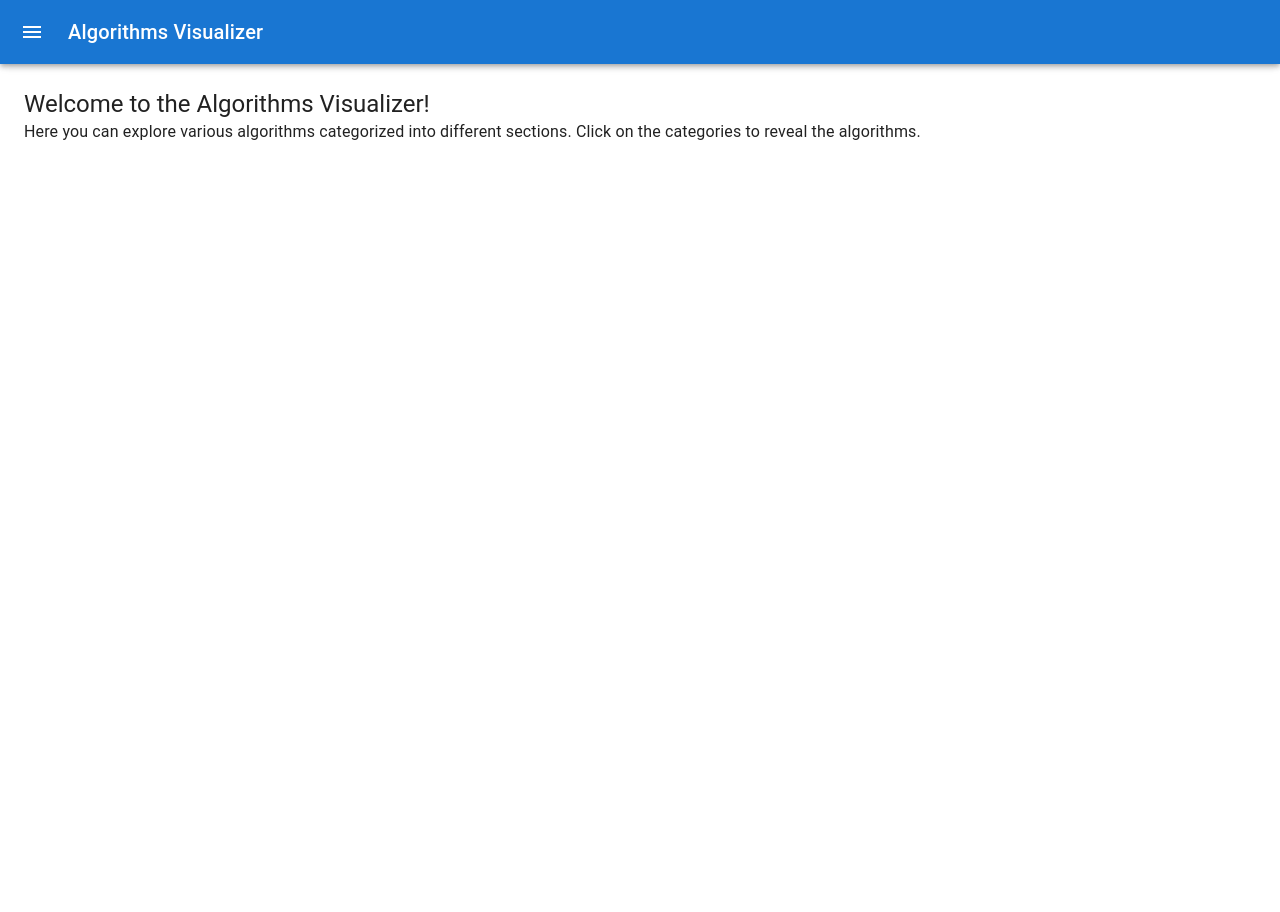
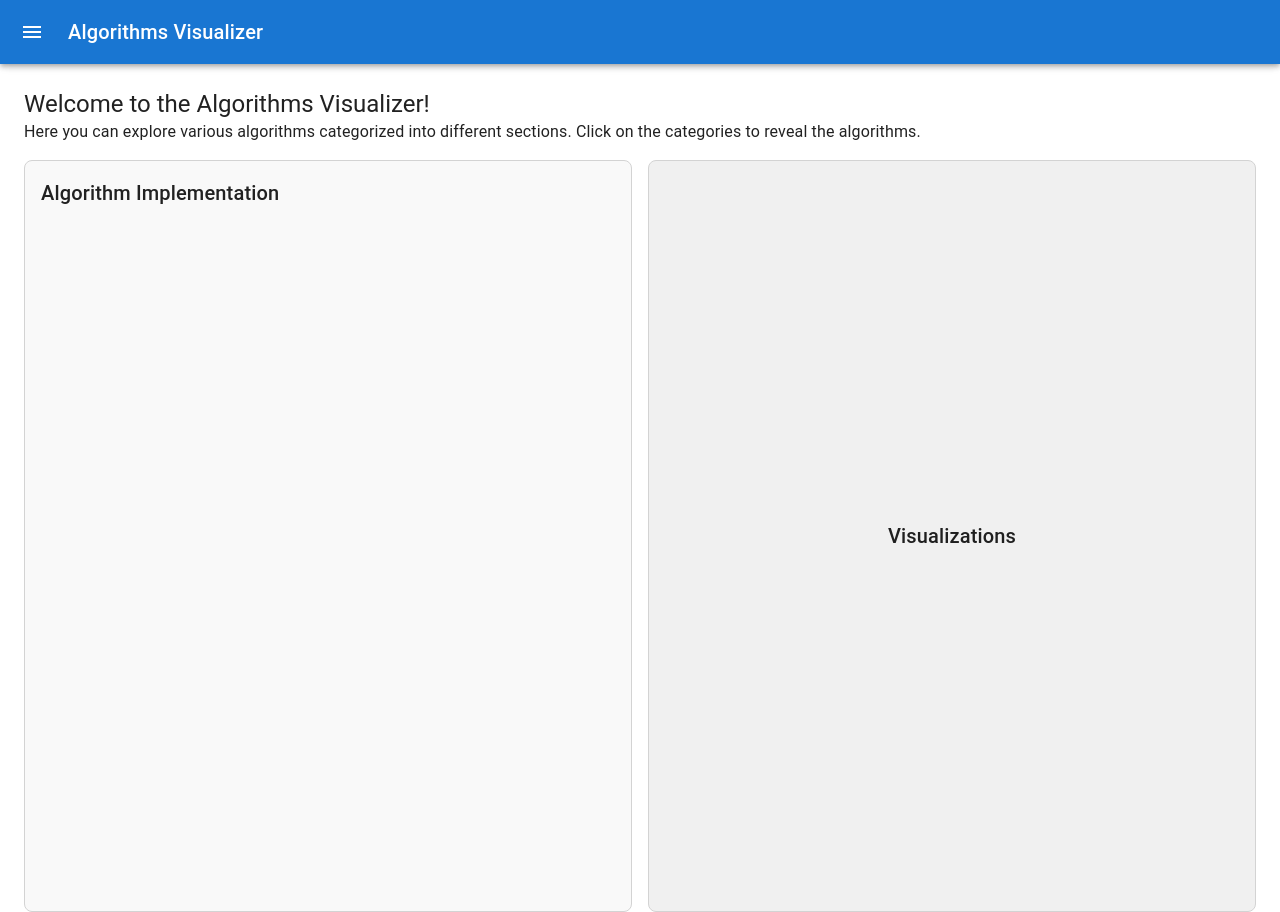
Before and after one commit to hamza-eljaouhari/algorithm-visualize, a React (Create React App) app: page / in a window 1280 px wide. Before the commit the page ends 800 px from the top, so only its background shows below. Built offline with nearby package versions, Linux system fonts and the light colour scheme.

Commit message:
Peace and love

```diff
--- a/src/App.js
+++ b/src/App.js
@@ -1,4 +1,4 @@
-import React from 'react';
+import React, { useState } from 'react';
 import { styled, useTheme } from '@mui/material/styles';
 import Box from '@mui/material/Box';
 import Drawer from '@mui/material/Drawer';
@@ -17,9 +17,12 @@ import ListItemButton from '@mui/material/ListItemButton';
 import ListItemText from '@mui/material/ListItemText';
 import ExpandMoreIcon from '@mui/icons-material/ExpandMore';
 import Collapse from '@mui/material/Collapse';
+import { algorithms } from './algorithms';
 
+// Define drawer width and styling components
 const drawerWidth = 240;
 
+// Styled components
 const Main = styled('main', { shouldForwardProp: (prop) => prop !== 'open' })(({ theme, open }) => ({
   flexGrow: 1,
   padding: theme.spacing(3),
@@ -62,155 +65,12 @@ const DrawerHeader = styled('div')(({ theme }) => ({
   justifyContent: 'flex-end',
 }));
 
-const algorithms = [
-  {
-    title: 'Divide and Conquer',
-    algorithms: [
-      'Bucket Sort',
-      'Counting Sort',
-      'Merge Sort',
-      'Pigeonhole Sort',
-      'Quicksort',
-      'Radix Sort',
-      'Binary Search',
-      'Strassen\'s Matrix Multiplication',
-      'Closest Pair of Points',
-      'Convex Hull',
-    ],
-  },
-  {
-    title: 'Dynamic Programming',
-    algorithms: [
-      'Bellman-Ford\'s Shortest Path',
-      'Catalan Number',
-      'Fibonacci Sequence',
-      'Floyd-Warshall\'s Shortest Path',
-      'Integer Partition',
-      'Knapsack Problem',
-      'Knuth-Morris-Pratt\'s String Search',
-      'Levenshtein\'s Edit Distance',
-      'Longest Common Subsequence',
-      'Longest Increasing Subsequence',
-      'Longest Palindromic Subsequence',
-      'Maximum Subarray',
-      'Maximum Sum Path',
-      'Nth Factorial',
-      'Pascal\'s Triangle',
-      'Shortest Common Supersequence',
-      'Sieve of Eratosthenes',
-      'Sliding Window',
-      'Ugly Numbers',
-      'Z String Search',
-      'Matrix Chain Multiplication',
-      'Edit Distance',
-      'Coin Change Problem',
-      'Subset Sum Problem',
-      'Game Theory (Nim Game, Grundy Numbers)',
-    ],
-  },
-  {
-    title: 'Greedy',
-    algorithms: [
-      'Boyer–Moore\'s Majority Vote',
-      'Dijkstra\'s Shortest Path',
-      'Job Scheduling Problem',
-      'Kruskal\'s Minimum Spanning Tree',
-      'Prim\'s Minimum Spanning Tree',
-      'Stable Matching',
-      'Huffman Coding',
-      'Activity Selection Problem',
-      'Fractional Knapsack Problem',
-      'Change-Making Problem',
-    ],
-  },
-  {
-    title: 'Simple Recursive',
-    algorithms: [
-      'Cellular Automata',
-      'Cycle Detection',
-      'Euclidean Greatest Common Divisor',
-      'Nth Factorial',
-      'Suffix Array',
-      'Recursive Backtracking (e.g., N-Queens Problem, Sudoku Solver)',
-    ],
-  },
-  {
-    title: 'Graph Algorithms',
-    algorithms: [
-      'Depth-First Search (DFS)',
-      'Breadth-First Search (BFS)',
-      'A* Search Algorithm',
-      'Topological Sorting',
-      'Tarjan\'s Algorithm (Strongly Connected Components)',
-      'Bellman-Ford Algorithm',
-      'Johnson\'s Algorithm',
-      'Minimum Spanning Tree (Kruskal and Prim)',
-      'Floyd-Warshall Algorithm',
-    ],
-  },
-  {
-    title: 'Searching Algorithms',
-    algorithms: [
-      'Linear Search',
-      'Binary Search',
-      'Interpolation Search',
-      'Exponential Search',
-      'Fibonacci Search',
-    ],
-  },
-  {
-    title: 'Sorting Algorithms',
-    algorithms: [
-      'Bubble Sort',
-      'Insertion Sort',
-      'Selection Sort',
-      'Shell Sort',
-      'Heap Sort',
-      'Comb Sort',
-      'Tim Sort',
-    ],
-  },
-  {
-    title: 'String Algorithms',
-    algorithms: [
-      'Rabin-Karp Algorithm',
-      'Z Algorithm',
-      'Aho-Corasick Algorithm',
-      'KMP Algorithm',
-      'Suffix Tree Construction',
-      'Longest Repeated Substring',
-    ],
-  },
-  {
-    title: 'Miscellaneous Algorithms',
-    algorithms: [
-      'Backtracking (e.g., Hamiltonian Cycle)',
-      'Randomized Algorithms (e.g., Randomized QuickSort)',
-      'Monte Carlo Algorithms',
-      'Simulated Annealing',
-      'Genetic Algorithms',
-    ],
-  },
-  {
-    title: 'Uncategorised',
-    algorithms: [
-      'Affine Cipher',
-      'Caesar Cipher',
-      'Freivalds\' Matrix-Multiplication Verification',
-      'K-Means Clustering',
-      'Magic Square',
-      'Maze Generation',
-      'Miller-Rabin\'s Primality Test',
-      'Shortest Unsorted Continuous Subarray',
-      'Conway\'s Game of Life',
-    ],
-  },
-];
-
 export default function PersistentDrawerLeft() {
   const theme = useTheme();
-  const [open, setOpen] = React.useState(false);
-  const [openAlgorithms, setOpenAlgorithms] = React.useState({});
+  const [open, setOpen] = useState(false);
+  const [openAlgorithms, setOpenAlgorithms] = useState({});
+  const [algorithmImplementation, setAlgorithmImplementation] = useState('');
+  const [visualizationState, setVisualizationState] = useState([]);
 
   const handleDrawerOpen = () => {
     setOpen(true);
@@ -227,8 +87,15 @@ export default function PersistentDrawerLeft() {
     }));
   };
 
+  const handleAlgorithmClick = (algorithm) => {
+    // This is where you'd set the implementation and visualization state
+    setAlgorithmImplementation(`function ${algorithm}() { /* Implementation here */ }`);
+    // Example visualization state (you can modify this based on actual implementation)
+    setVisualizationState([1, 2, 3, 4, 5]);
+  };
+
   return (
-    <Box sx={{ display: 'flex' }}>
+    <Box sx={{ display: 'flex', height: '100vh' }}>
       <CssBaseline />
       <AppBarStyled position="fixed" open={open}>
         <Toolbar>
@@ -276,7 +143,9 @@ export default function PersistentDrawerLeft() {
                 <List component="div" disablePadding>
                   {category.algorithms.map((algorithm) => (
                     <ListItem key={algorithm} sx={{ pl: 4 }}>
-                      <ListItemText primary={algorithm} sx={{ color: 'black' }} />
+                      <ListItemButton onClick={() => handleAlgorithmClick(algorithm)}>
+                        <ListItemText primary={algorithm} sx={{ color: 'black' }} />
+                      </ListItemButton>
                     </ListItem>
                   ))}
                 </List>
@@ -291,6 +160,66 @@ export default function PersistentDrawerLeft() {
         <Typography sx={{ marginBottom: 2 }}>
           Here you can explore various algorithms categorized into different sections. Click on the categories to reveal the algorithms.
         </Typography>
+
+        {/* Dynamic Visualization Section */}
+        <Box sx={{ display: 'flex', height: '100%', marginTop: 2 }}>
+          <Box
+            sx={{
+              flex: 1,
+              border: '1px solid lightgray',
+              borderRadius: '8px',
+              padding: 2,
+              overflow: 'auto',
+              backgroundColor: '#f9f9f9',
+            }}
+          >
+            <Typography variant="h6">Algorithm Implementation</Typography>
+            <pre>{algorithmImplementation}</pre>
+          </Box>
+          <Box
+            sx={{
+              flex: 1,
+              display: 'flex',
+              flexDirection: 'column',
+              alignItems: 'center',
+              justifyContent: 'center',
+              marginLeft: 2,
+              border: '1px solid lightgray',
+              borderRadius: '8px',
+              padding: 2,
+              backgroundColor: '#f0f0f0',
+            }}
+          >
+            <Typography variant="h6">Visualizations</Typography>
+            <Box
+              sx={{
+                display: 'flex',
+                flexDirection: 'column',
+                gap: 1,
+                alignItems: 'center',
+                justifyContent: 'center',
+              }}
+            >
+              {visualizationState.map((value, index) => (
+                <Box
+                  key={index}
+                  sx={{
+                    width: 50,
+                    height: 50,
+                    display: 'flex',
+                    alignItems: 'center',
+                    justifyContent: 'center',
+                    border: '1px solid black',
+                    borderRadius: '4px',
+                    backgroundColor: value % 2 === 0 ? '#90caf9' : '#ffab91', // Example colors for values
+                  }}
+                >
+                  {value}
+                </Box>
+              ))}
+            </Box>
+          </Box>
+        </Box>
       </Main>
     </Box>
   );
--- /dev/null
+++ b/src/algorithms.js
@@ -0,0 +1,144 @@
+export const algorithms = [
+    {
+      title: 'Divide and Conquer',
+      algorithms: [
+        'Bucket Sort',
+        'Counting Sort',
+        'Merge Sort',
+        'Pigeonhole Sort',
+        'Quicksort',
+        'Radix Sort',
+        'Binary Search',
+        'Strassen\'s Matrix Multiplication',
+        'Closest Pair of Points',
+        'Convex Hull',
+      ],
+    },
+    {
+      title: 'Dynamic Programming',
+      algorithms: [
+        'Bellman-Ford\'s Shortest Path',
+        'Catalan Number',
+        'Fibonacci Sequence',
+        'Floyd-Warshall\'s Shortest Path',
+        'Integer Partition',
+        'Knapsack Problem',
+        'Knuth-Morris-Pratt\'s String Search',
+        'Levenshtein\'s Edit Distance',
+        'Longest Common Subsequence',
+        'Longest Increasing Subsequence',
+        'Longest Palindromic Subsequence',
+        'Maximum Subarray',
+        'Maximum Sum Path',
+        'Nth Factorial',
+        'Pascal\'s Triangle',
+        'Shortest Common Supersequence',
+        'Sieve of Eratosthenes',
+        'Sliding Window',
+        'Ugly Numbers',
+        'Z String Search',
+        'Matrix Chain Multiplication',
+        'Edit Distance',
+        'Coin Change Problem',
+        'Subset Sum Problem',
+        'Game Theory (Nim Game, Grundy Numbers)',
+      ],
+    },
+    {
+      title: 'Greedy',
+      algorithms: [
+        'Boyer–Moore\'s Majority Vote',
+        'Dijkstra\'s Shortest Path',
+        'Job Scheduling Problem',
+        'Kruskal\'s Minimum Spanning Tree',
+        'Prim\'s Minimum Spanning Tree',
+        'Stable Matching',
+        'Huffman Coding',
+        'Activity Selection Problem',
+        'Fractional Knapsack Problem',
+        'Change-Making Problem',
+      ],
+    },
+    {
+      title: 'Simple Recursive',
+      algorithms: [
+        'Cellular Automata',
+        'Cycle Detection',
+        'Euclidean Greatest Common Divisor',
+        'Nth Factorial',
+        'Suffix Array',
+        'Recursive Backtracking (e.g., N-Queens Problem, Sudoku Solver)',
+      ],
+    },
+    {
+      title: 'Graph Algorithms',
+      algorithms: [
+        'Depth-First Search (DFS)',
+        'Breadth-First Search (BFS)',
+        'A* Search Algorithm',
+        'Topological Sorting',
+        'Tarjan\'s Algorithm (Strongly Connected Components)',
+        'Bellman-Ford Algorithm',
+        'Johnson\'s Algorithm',
+        'Minimum Spanning Tree (Kruskal and Prim)',
+        'Floyd-Warshall Algorithm',
+      ],
+    },
+    {
+      title: 'Searching Algorithms',
+      algorithms: [
+        'Linear Search',
+        'Binary Search',
+        'Interpolation Search',
+        'Exponential Search',
+        'Fibonacci Search',
+      ],
+    },
+    {
+      title: 'Sorting Algorithms',
+      algorithms: [
+        'Bubble Sort',
+        'Insertion Sort',
+        'Selection Sort',
+        'Shell Sort',
+        'Heap Sort',
+        'Comb Sort',
+        'Tim Sort',
+      ],
+    },
+    {
+      title: 'String Algorithms',
+      algorithms: [
+        'Rabin-Karp Algorithm',
+        'Z Algorithm',
+        'Aho-Corasick Algorithm',
+        'KMP Algorithm',
+        'Suffix Tree Construction',
+        'Longest Repeated Substring',
+      ],
+    },
+    {
+      title: 'Miscellaneous Algorithms',
+      algorithms: [
+        'Backtracking (e.g., Hamiltonian Cycle)',
+        'Randomized Algorithms (e.g., Randomized QuickSort)',
+        'Monte Carlo Algorithms',
+        'Simulated Annealing',
+        'Genetic Algorithms',
+      ],
+    },
+    {
+      title: 'Uncategorised',
+      algorithms: [
+        'Affine Cipher',
+        'Caesar Cipher',
+        'Freivalds\' Matrix-Multiplication Verification',
+        'K-Means Clustering',
+        'Magic Square',
+        'Maze Generation',
+        'Miller-Rabin\'s Primality Test',
+        'Shortest Unsorted Continuous Subarray',
+        'Conway\'s Game of Life',
+      ],
+    },
+  ];
```
